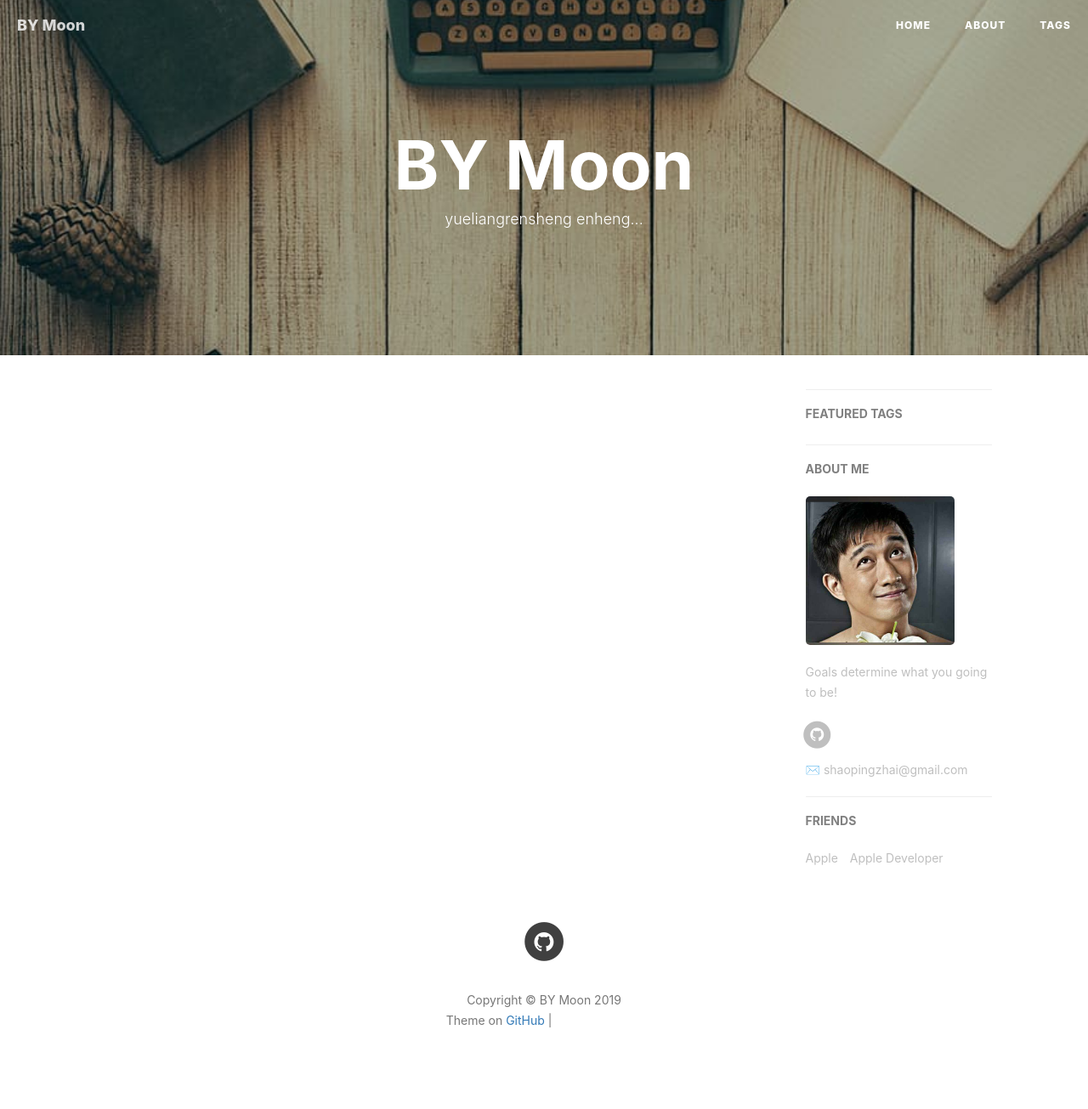
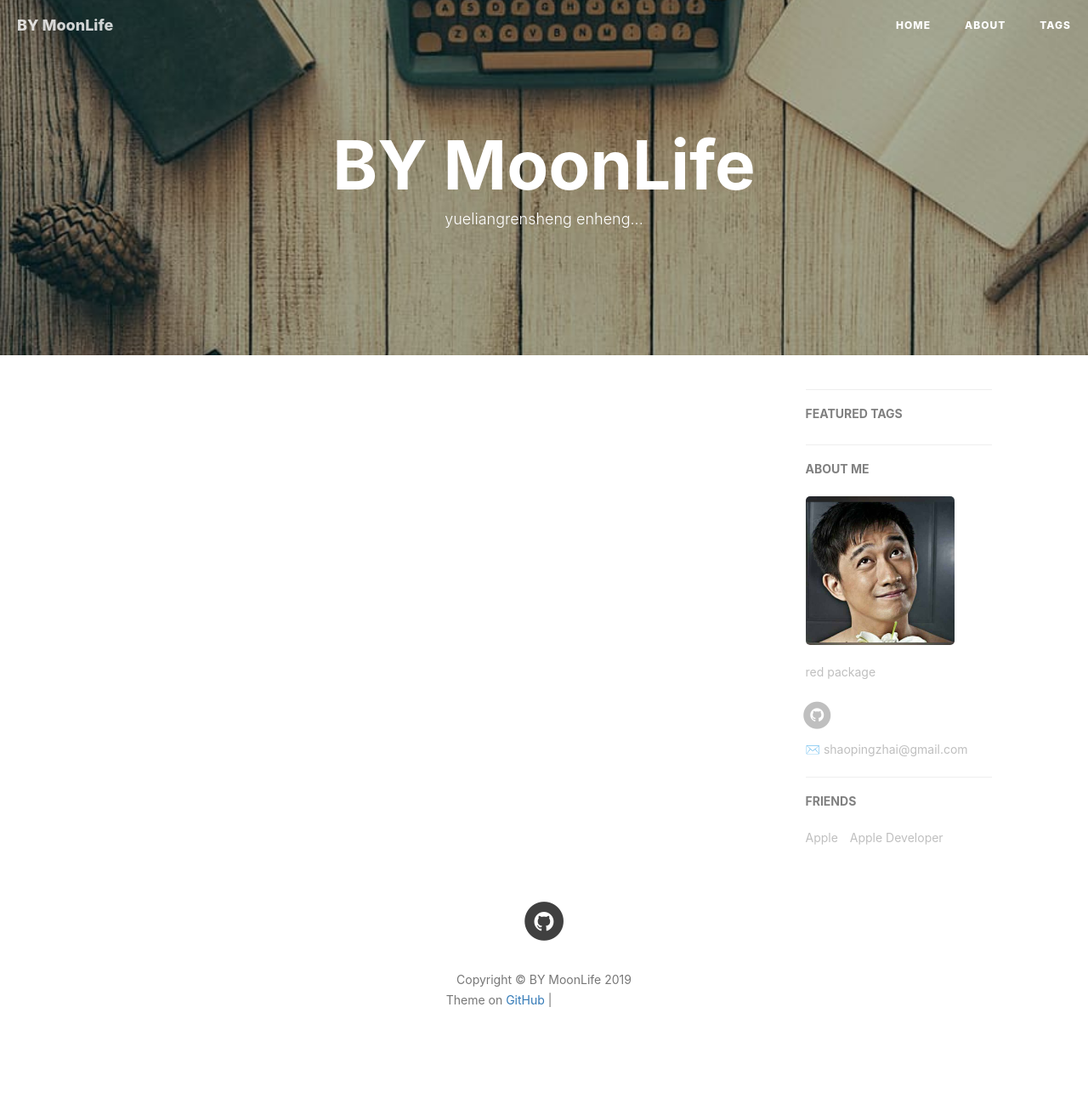
Before and after one commit to yueliangrensheng/yueliangrensheng.github.io, a Jekyll site: the page built from index.html, in a window 1280 px wide. Shown: the whole page at 85% size. Built offline with Jekyll 4.4.1, drawn with Linux system fonts in a browser that asks for light colours; nearby versions of some CDN libraries; the list of posts is cut into pages by our own code; comment, search, counter and statistics services are not loaded; after the commit the page ends 1281 px from its top, so only the background shows below that; grey boxes are pictures that could not be loaded.

Commit message:
Update _config.yml

```diff
--- a/_config.yml
+++ b/_config.yml
@@ -1,6 +1,6 @@
 # Site settings
-title: BY Moon
-SEOTitle: yueliangrensheng的博客 | BY Moon
+title: BY MoonLife
+SEOTitle: yueliangrensheng的博客 | BY MoonLife
 header-img: img/post-bg-desk.jpg
 email: shaopingzhai@gmail.com
 description: "Every failure is leading towards success."
@@ -11,7 +11,7 @@ github_repo: "https://github.com/yueliangrensheng/yueliangrensheng.github.io.git
 
 # Sidebar settings
 sidebar: true                           # whether or not using Sidebar.
-sidebar-about-description: "Goals determine what you going to be!"
+sidebar-about-description: "red package"
 sidebar-avatar: /img/about-author.jpg      # use absolute URL, seeing it's used in both `/` and `/about/`
 
 
```
